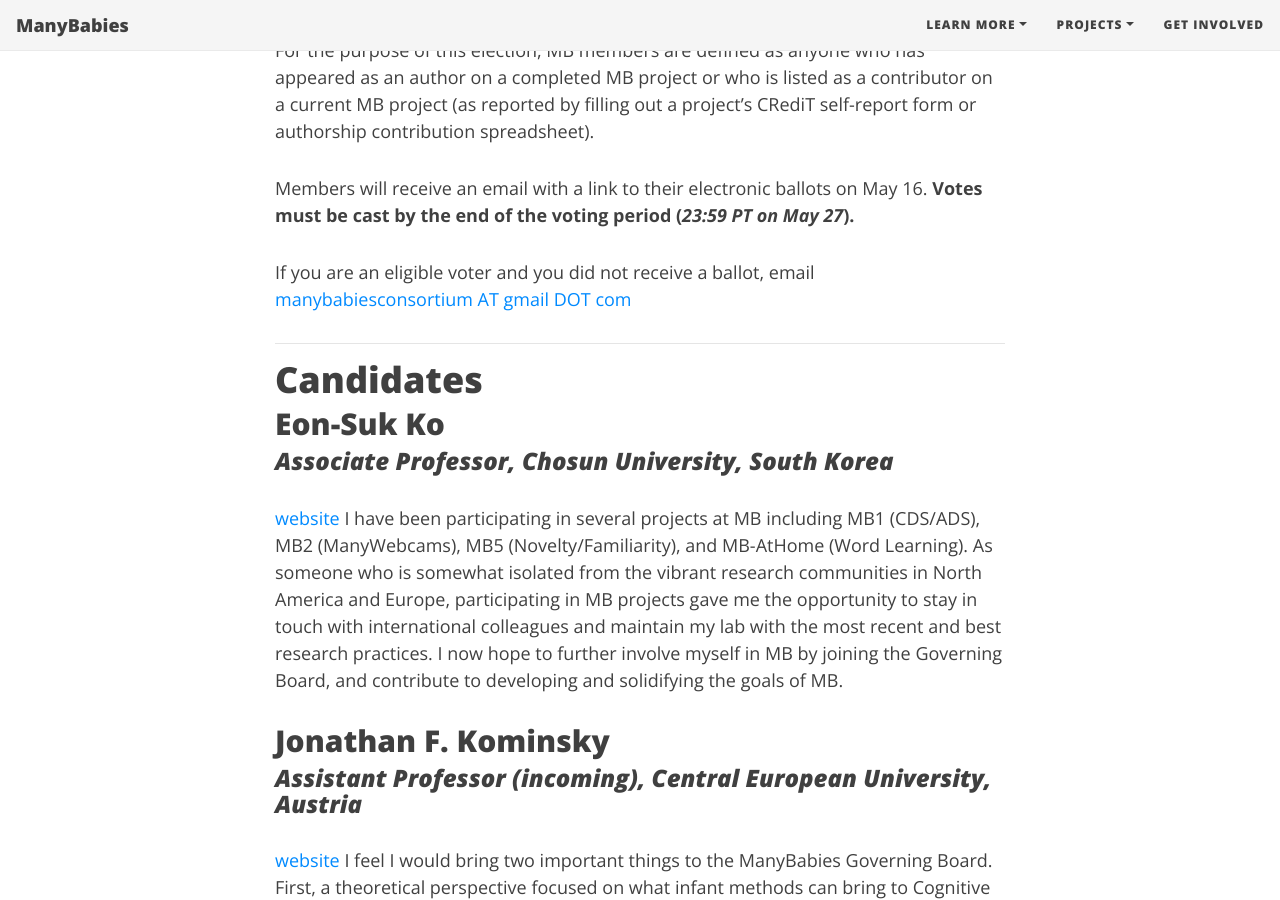
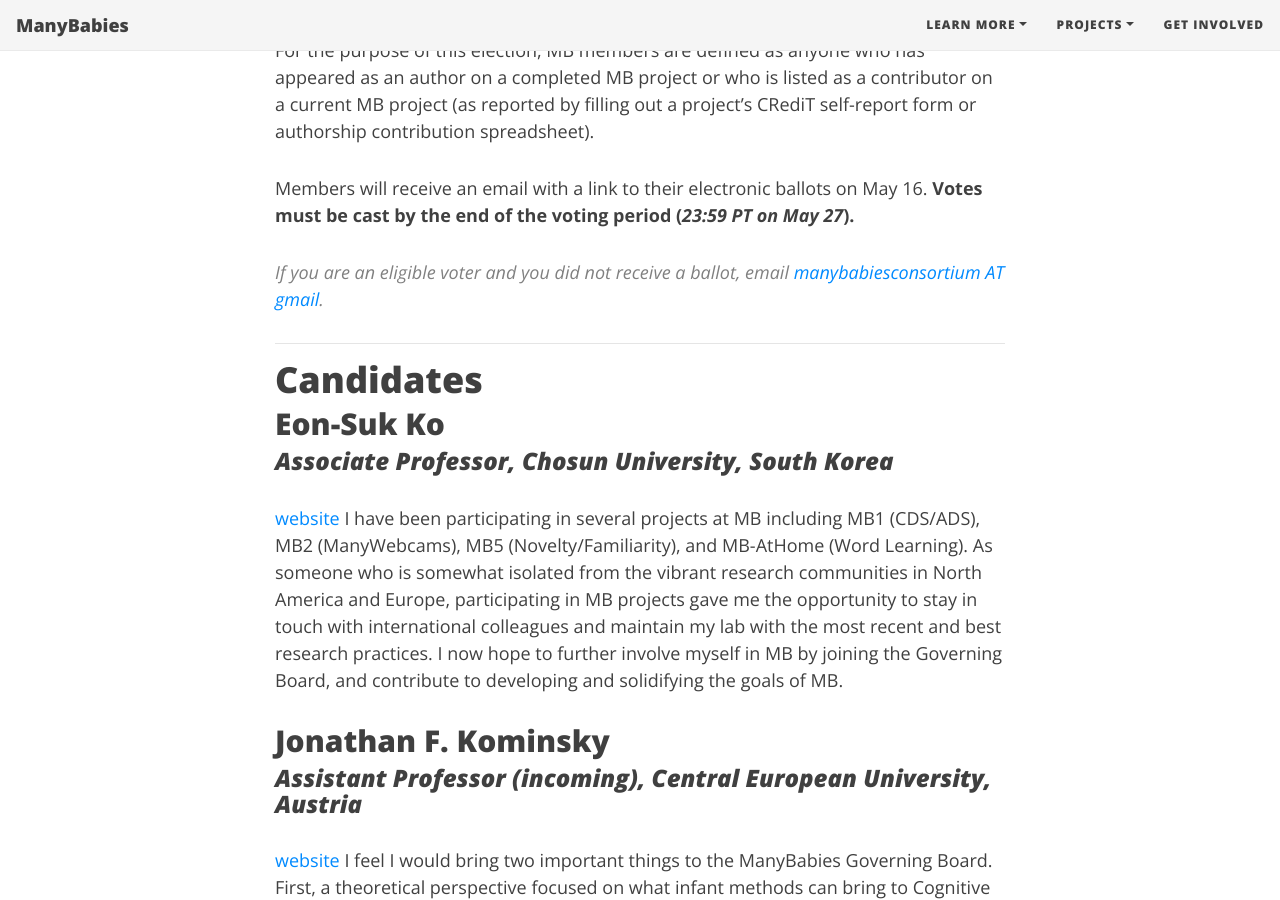
Before and after one commit to manybabies/manybabies.github.io, a Jekyll site: the page built from _posts/2022-05-16-GBElection.md, in a window 1280 px wide and 900 px high, scrolled down 387 px. Built offline with Jekyll 4.4.1, drawn with Linux system fonts in a browser that asks for light colours; nearby versions of some CDN libraries; some web fonts are replaced.

Commit message:
Update 2022-05-16-GBElection.md

```diff
--- a/_posts/2022-05-16-GBElection.md
+++ b/_posts/2022-05-16-GBElection.md
@@ -12,7 +12,7 @@
 
 Members will receive an email with a link to their electronic ballots on May 16. **Votes must be cast by the end of the voting period (*23:59 PT on May 27*).**
 
-If you are an eligible voter and you did not receive a ballot, email [manybabiesconsortium AT gmail DOT com](mailto:manybabiesconsortium@gmail.com)
+> If you are an eligible voter and you did not receive a ballot, email [manybabiesconsortium AT gmail](mailto:manybabiesconsortium@gmail.com).
 
 ***
 
```
